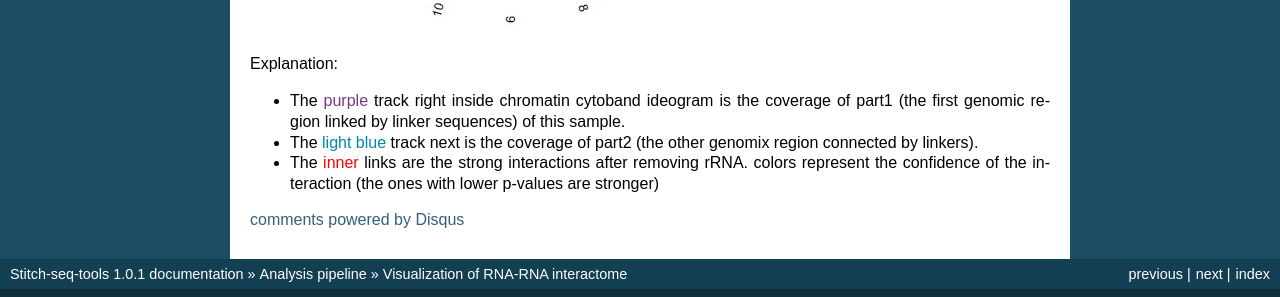
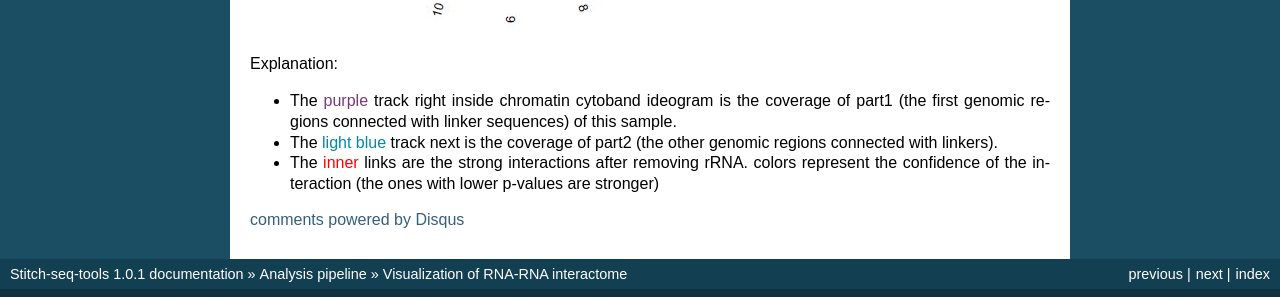
Before and after one commit to yu68/RNA-Hi-C, a Sphinx documentation site: the page built from doc/source/Visualization.rst, in a window 1280 px wide. Shown: the part 1418-1715 px from the top of the page. Built offline with Sphinx 7.4.7, drawn with Linux system fonts in a browser that asks for light colours; formulas are drawn with MathJax 3; comment, search, counter and statistics services are not loaded.

Commit message:
update visualization

```diff
--- a/doc/source/Visualization.rst
+++ b/doc/source/Visualization.rst
@@ -59,7 +59,7 @@ Explanation:
 .. raw:: html
 
  <ul>
- <li>The <font color="#763a7a"> purple </font>track right inside chromatin cytoband ideogram is the coverage of part1 (the first genomic region linked by linker sequences)  of this sample.</li>
- <li>The <font color="#0288ad"> light blue </font>track next is the coverage of part2 (the other genomix region connected by linkers). </li>
+ <li>The <font color="#763a7a"> purple </font>track right inside chromatin cytoband ideogram is the coverage of part1 (the first genomic regions connected with linker sequences)  of this sample.</li>
+ <li>The <font color="#0288ad"> light blue </font>track next is the coverage of part2 (the other genomic regions connected with linkers). </li>
  <li>The <font color="red">inner </font>links are the strong interactions after removing rRNA. colors represent the confidence of the interaction (the ones with lower p-values are stronger) </li>
  </ul>
```
